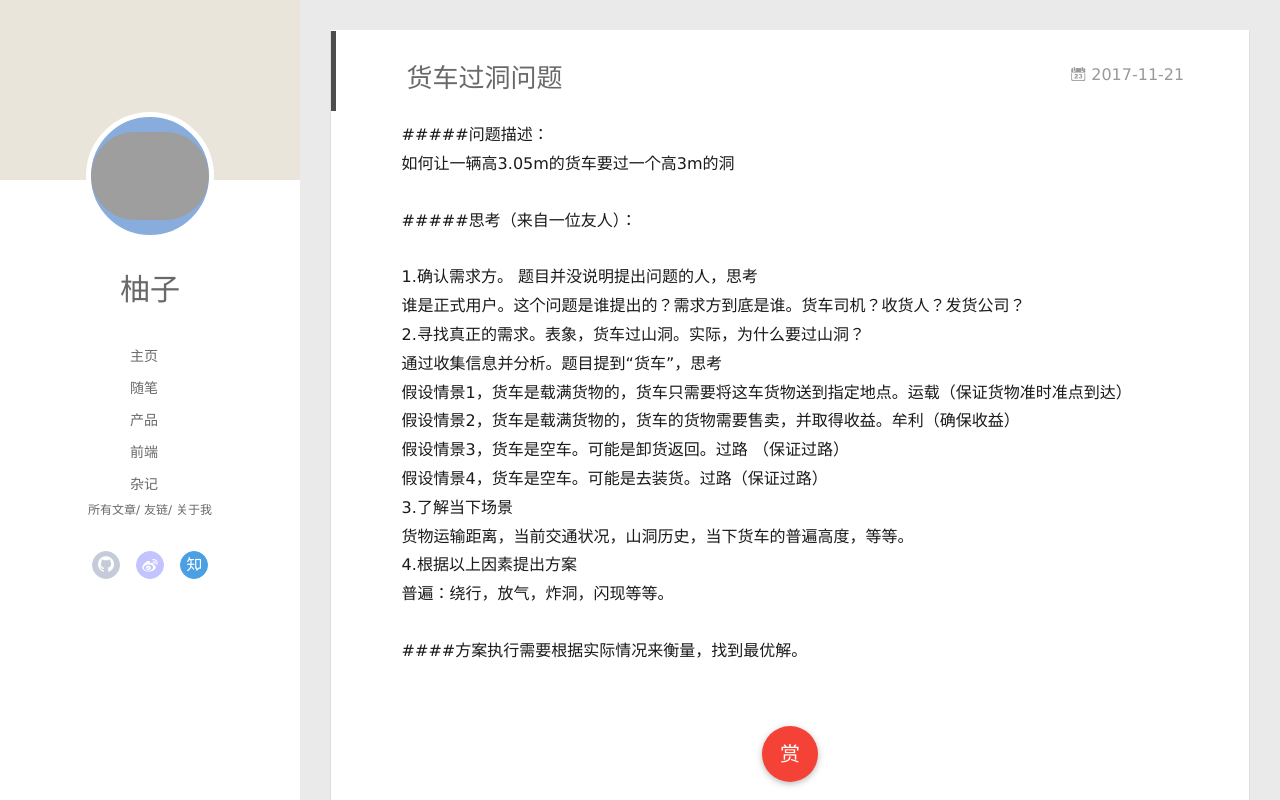
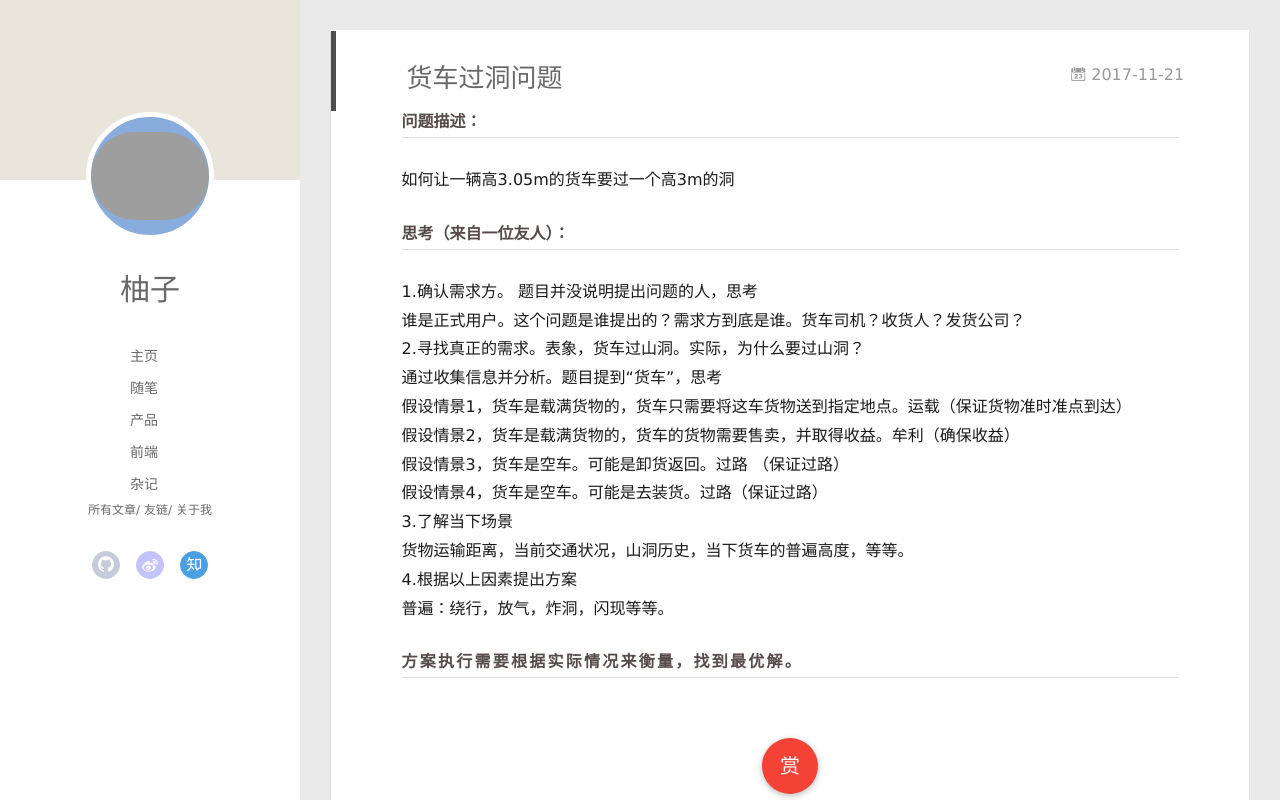
Before and after one commit to liumin2015/liumin2015.github.io, a plain HTML site: page 2017/11/21/货车过洞问题/index.html in a window 1280 px wide. Drawn offline with Linux system fonts and the light colour scheme; grey boxes are pictures that could not be loaded.

Commit message:
Site updated: 2017-11-21 23:19:30

```diff
--- a/2017/11/21/货车过洞问题/index.html
+++ b/2017/11/21/货车过洞问题/index.html
@@ -8,18 +8,18 @@
   <link rel="dns-prefetch" href="https://github.com/liumin2015/liumin2015.github.io.git">
   <title>货车过洞问题 | 柚子的博客</title>
   <meta name="viewport" content="width=device-width, initial-scale=1, maximum-scale=1">
-  <meta name="description" content="#####问题描述：如何让一辆高3.05m的货车要过一个高3m的洞 #####思考（来自一位友人）： 1.确认需求方。  题目并没说明提出问题的人，思考  谁是正式用户。这个问题是谁提出的？需求方到底是谁。货车司机？收货人？发货公司？2.寻找真正的需求。表象，货车过山洞。实际，为什么要过山洞？  通过收集信息并分析。题">
+  <meta name="description" content="问题描述：如何让一辆高3.05m的货车要过一个高3m的洞 思考（来自一位友人）：1.确认需求方。  题目并没说明提出问题的人，思考  谁是正式用户。这个问题是谁提出的？需求方到底是谁。货车司机？收货人？发货公司？2.寻找真正的需求。表象，货车过山洞。实际，为什么要过山洞？  通过收集信息并分析。题目提到“货车”，思考 ">
 <meta name="keywords" content="产品">
 <meta property="og:type" content="article">
 <meta property="og:title" content="货车过洞问题">
 <meta property="og:url" content="https://github.com/liumin2015/liumin2015.github.io.git/2017/11/21/货车过洞问题/index.html">
 <meta property="og:site_name" content="柚子的博客">
-<meta property="og:description" content="#####问题描述：如何让一辆高3.05m的货车要过一个高3m的洞 #####思考（来自一位友人）： 1.确认需求方。  题目并没说明提出问题的人，思考  谁是正式用户。这个问题是谁提出的？需求方到底是谁。货车司机？收货人？发货公司？2.寻找真正的需求。表象，货车过山洞。实际，为什么要过山洞？  通过收集信息并分析。题目提到“货车”，思考  假设情景1，货车是载满货物的，货车只需要将这车货物送到指">
+<meta property="og:description" content="问题描述：如何让一辆高3.05m的货车要过一个高3m的洞 思考（来自一位友人）：1.确认需求方。  题目并没说明提出问题的人，思考  谁是正式用户。这个问题是谁提出的？需求方到底是谁。货车司机？收货人？发货公司？2.寻找真正的需求。表象，货车过山洞。实际，为什么要过山洞？  通过收集信息并分析。题目提到“货车”，思考  假设情景1，货车是载满货物的，货车只需要将这车货物送到指定地点。运载（保证货物">
 <meta property="og:locale" content="中文">
-<meta property="og:updated_time" content="2017-11-21T15:06:18.800Z">
+<meta property="og:updated_time" content="2017-11-21T15:18:21.118Z">
 <meta name="twitter:card" content="summary">
 <meta name="twitter:title" content="货车过洞问题">
-<meta name="twitter:description" content="#####问题描述：如何让一辆高3.05m的货车要过一个高3m的洞 #####思考（来自一位友人）： 1.确认需求方。  题目并没说明提出问题的人，思考  谁是正式用户。这个问题是谁提出的？需求方到底是谁。货车司机？收货人？发货公司？2.寻找真正的需求。表象，货车过山洞。实际，为什么要过山洞？  通过收集信息并分析。题目提到“货车”，思考  假设情景1，货车是载满货物的，货车只需要将这车货物送到指">
+<meta name="twitter:description" content="问题描述：如何让一辆高3.05m的货车要过一个高3m的洞 思考（来自一位友人）：1.确认需求方。  题目并没说明提出问题的人，思考  谁是正式用户。这个问题是谁提出的？需求方到底是谁。货车司机？收货人？发货公司？2.寻找真正的需求。表象，货车过山洞。实际，为什么要过山洞？  通过收集信息并分析。题目提到“货车”，思考  假设情景1，货车是载满货物的，货车只需要将这车货物送到指定地点。运载（保证货物">
 
     <link rel="alternative" href="/atom.xml" title="柚子的博客" type="application/atom+xml">
 
@@ -189,11 +189,9 @@
 
     <div class="article-entry" itemprop="articleBody">
 
-        <p>#####问题描述：<br>如何让一辆高3.05m的货车要过一个高3m的洞</p>
-<p>#####思考（来自一位友人）：</p>
-<p>1.确认需求方。  题目并没说明提出问题的人，思考<br>  谁是正式用户。这个问题是谁提出的？需求方到底是谁。货车司机？收货人？发货公司？<br>2.寻找真正的需求。表象，货车过山洞。实际，为什么要过山洞？<br>  通过收集信息并分析。题目提到“货车”，思考<br>  假设情景1，货车是载满货物的，货车只需要将这车货物送到指定地点。运载（保证货物准时准点到达）<br>  假设情景2，货车是载满货物的，货车的货物需要售卖，并取得收益。牟利（确保收益）<br>  假设情景3，货车是空车。可能是卸货返回。过路 （保证过路）<br>  假设情景4，货车是空车。可能是去装货。过路（保证过路）<br>3.了解当下场景<br>   货物运输距离，当前交通状况，山洞历史，当下货车的普遍高度，等等。<br>4.根据以上因素提出方案<br>  普遍：绕行，放气，炸洞，闪现等等。</p>
-<p>####方案执行需要根据实际情况来衡量，找到最优解。</p>
-
+        <h5 id="问题描述："><a href="#问题描述：" class="headerlink" title="问题描述："></a>问题描述：</h5><p>如何让一辆高3.05m的货车要过一个高3m的洞</p>
+<h5 id="思考（来自一位友人）："><a href="#思考（来自一位友人）：" class="headerlink" title="思考（来自一位友人）："></a>思考（来自一位友人）：</h5><p>1.确认需求方。  题目并没说明提出问题的人，思考<br>  谁是正式用户。这个问题是谁提出的？需求方到底是谁。货车司机？收货人？发货公司？<br>2.寻找真正的需求。表象，货车过山洞。实际，为什么要过山洞？<br>  通过收集信息并分析。题目提到“货车”，思考<br>  假设情景1，货车是载满货物的，货车只需要将这车货物送到指定地点。运载（保证货物准时准点到达）<br>  假设情景2，货车是载满货物的，货车的货物需要售卖，并取得收益。牟利（确保收益）<br>  假设情景3，货车是空车。可能是卸货返回。过路 （保证过路）<br>  假设情景4，货车是空车。可能是去装货。过路（保证过路）<br>3.了解当下场景<br>   货物运输距离，当前交通状况，山洞历史，当下货车的普遍高度，等等。<br>4.根据以上因素提出方案<br>  普遍：绕行，放气，炸洞，闪现等等。</p>
+<h4 id="方案执行需要根据实际情况来衡量，找到最优解。"><a href="#方案执行需要根据实际情况来衡量，找到最优解。" class="headerlink" title="方案执行需要根据实际情况来衡量，找到最优解。"></a>方案执行需要根据实际情况来衡量，找到最优解。</h4>
 
 
 
@@ -446,11 +444,11 @@ return o(i(t),arguments.length<2?void 0:u(arguments[1]))}})},function(t,n,r){var
           <ul class="article-tag-list" q-show="showTags">
 
               <li class="article-tag-list-item">
-                <a href="javascript:void(0)" class="js-tag color3">随笔</a>
+                <a href="javascript:void(0)" class="js-tag color3">杂记</a>
               </li>
 
               <li class="article-tag-list-item">
-                <a href="javascript:void(0)" class="js-tag color3">杂记</a>
+                <a href="javascript:void(0)" class="js-tag color3">随笔</a>
               </li>
 
               <li class="article-tag-list-item">
```
Also changed, not shown: 2017/11/19/关于我/index.html (+2 -2 lines), 2017/11/19/博客搭建/index.html (+2 -2 lines), 2017/11/19/我想要两颗西柚-1/index.html (+2 -2 lines), 2017/11/20/浏览器解析过程/index.html (+2 -2 lines), archives/2017/11/index.html (+2 -2 lines), archives/2017/index.html (+2 -2 lines), archives/index.html (+2 -2 lines), categories/学习/index.html (+2 -2 lines), categories/心情/index.html (+2 -2 lines), categories/随笔/index.html (+2 -2 lines), index.html (+5 -7 lines), tags/产品/index.html (+2 -2 lines), tags/前端/index.html (+2 -2 lines), tags/杂记/index.html (+2 -2 lines), 1 more files.
